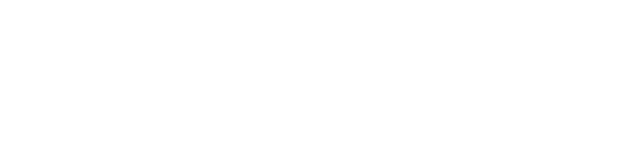
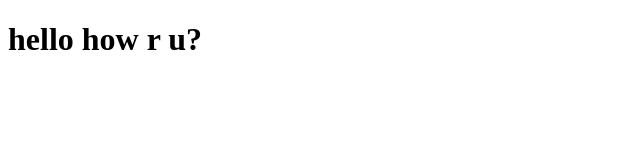
Before and after one commit to TansenNahid/Portfolion-website, a plain HTML site: page index.html in a window 1280 px wide. Shown: the whole page, without its empty margins (0-640 px from the left). Drawn offline with Linux system fonts and the light colour scheme.

Commit message:
Update index.html

```diff
--- a/index.html
+++ b/index.html
@@ -7,6 +7,6 @@
     <title>Hello</title>
 </head>
 <body>
-
+    <h1>hello how  r u?</h1>
 </body>
 </html>
```
